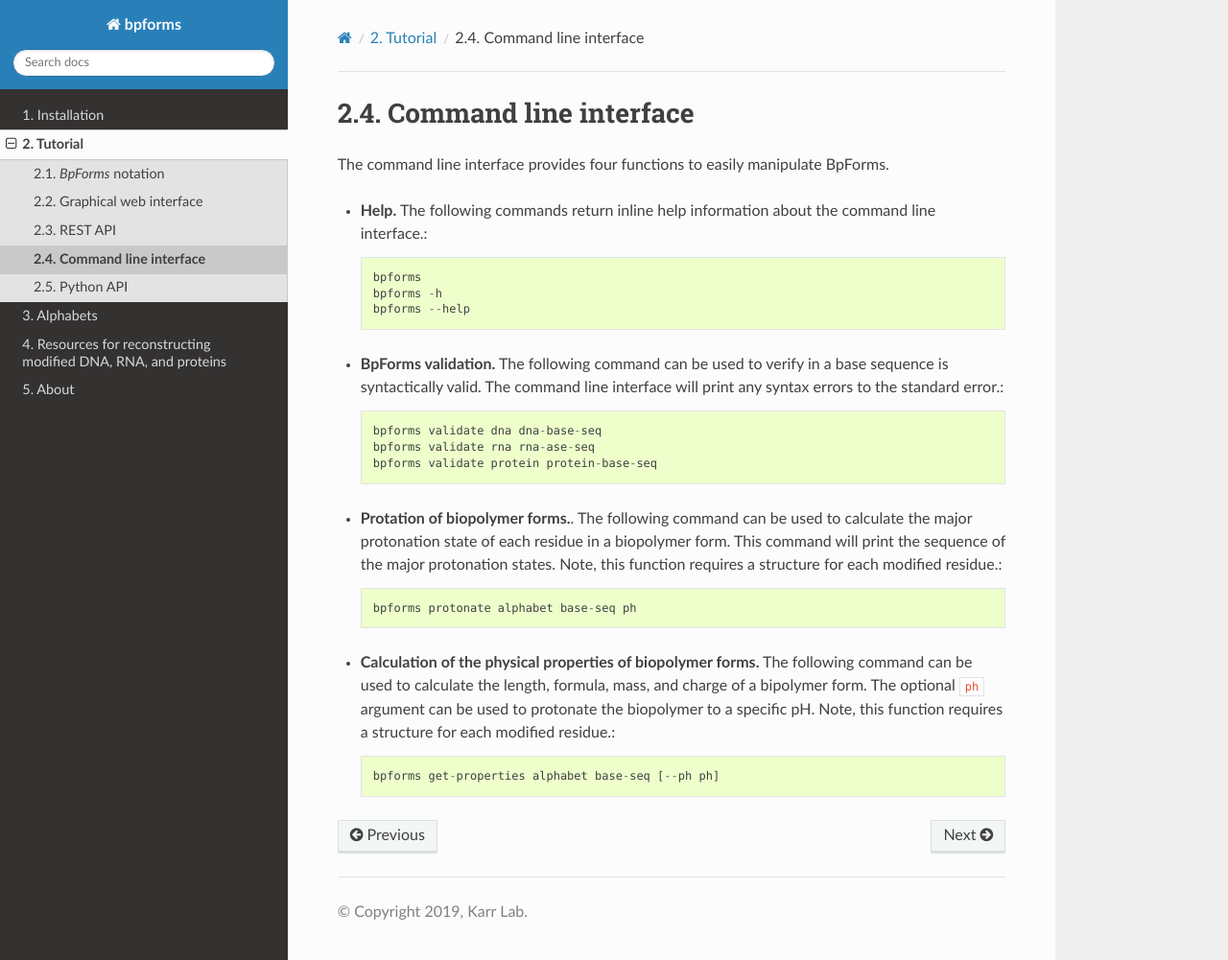
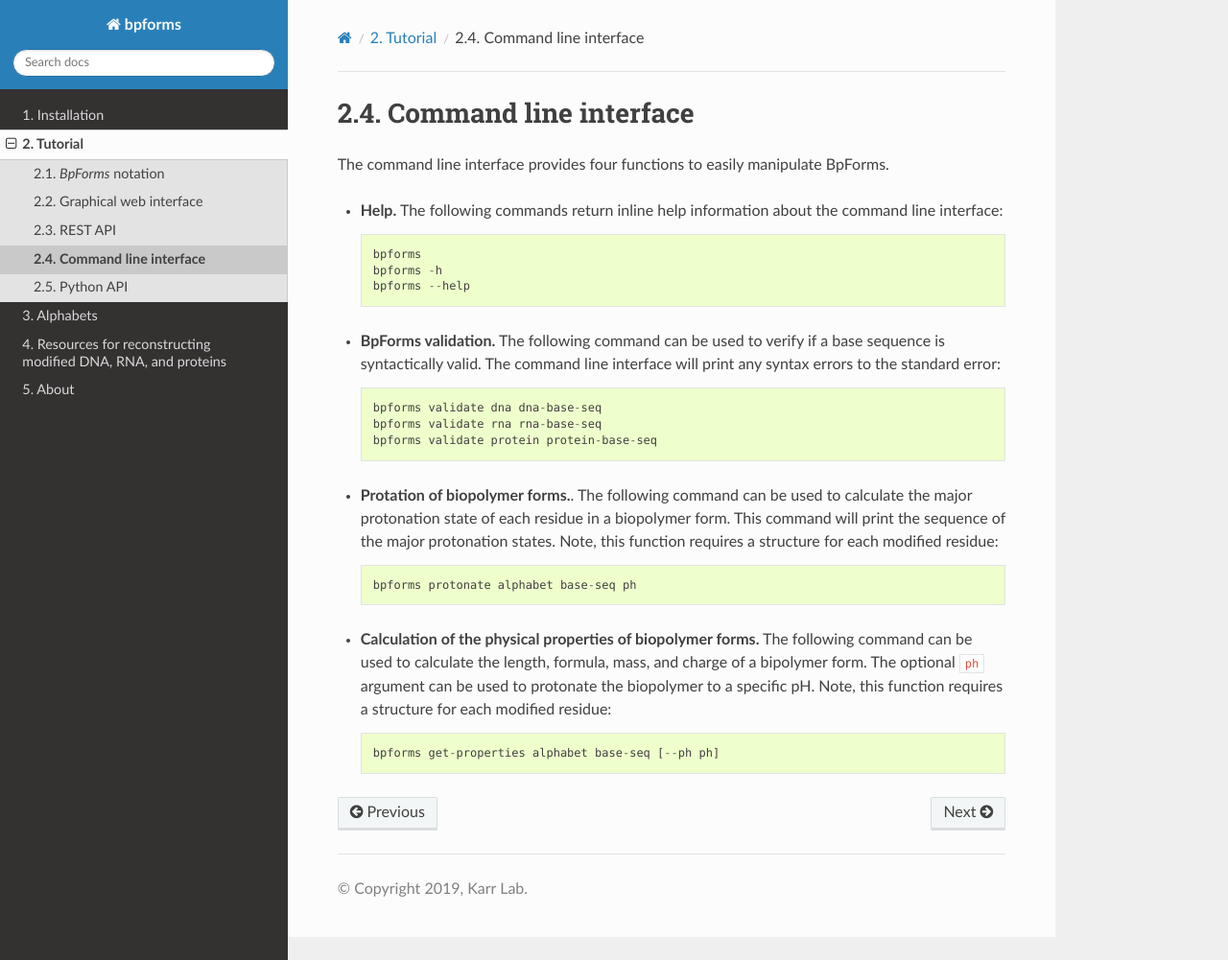
Before and after one commit to KarrLab/bpforms, a Sphinx documentation site: the page built from docs/cli.rst, in a window 1280 px wide and 1001 px high. Shown: the whole window at 96% size. Built offline with Sphinx 7.4.7 and the Read the Docs theme 2.0.0, drawn with Linux system fonts in a browser that asks for light colours; pages that are not in the unit, such as notebooks, are missing from menus.

Commit message:
Minor format changes

```diff
--- a/docs/cli.rst
+++ b/docs/cli.rst
@@ -5,22 +5,22 @@ Command line interface
 
 The command line interface provides four functions to easily manipulate BpForms.
 
-* **Help.** The following commands return inline help information about the command line interface.::
+* **Help.** The following commands return inline help information about the command line interface::
 
     bpforms
     bpforms -h
     bpforms --help
 
-* **BpForms validation.** The following command can be used to verify in a base sequence is syntactically valid. The command line interface will print any syntax errors to the standard error.::
+* **BpForms validation.** The following command can be used to verify if a base sequence is syntactically valid. The command line interface will print any syntax errors to the standard error::
 
     bpforms validate dna dna-base-seq
-    bpforms validate rna rna-ase-seq
+    bpforms validate rna rna-base-seq
     bpforms validate protein protein-base-seq
 
-* **Protation of biopolymer forms.**. The following command can be used to calculate the major protonation state of each residue in a biopolymer form. This command will print the sequence of the major protonation states.  Note, this function requires a structure for each modified residue.::
+* **Protation of biopolymer forms.**. The following command can be used to calculate the major protonation state of each residue in a biopolymer form. This command will print the sequence of the major protonation states.  Note, this function requires a structure for each modified residue::
 
     bpforms protonate alphabet base-seq ph
 
-* **Calculation of the physical properties of biopolymer forms.** The following command can be used to calculate the length, formula, mass, and charge of a bipolymer form. The optional ``ph`` argument can be used to protonate the biopolymer to a specific pH. Note, this function requires a structure for each modified residue.::
+* **Calculation of the physical properties of biopolymer forms.** The following command can be used to calculate the length, formula, mass, and charge of a bipolymer form. The optional ``ph`` argument can be used to protonate the biopolymer to a specific pH. Note, this function requires a structure for each modified residue::
 
     bpforms get-properties alphabet base-seq [--ph ph]
```
